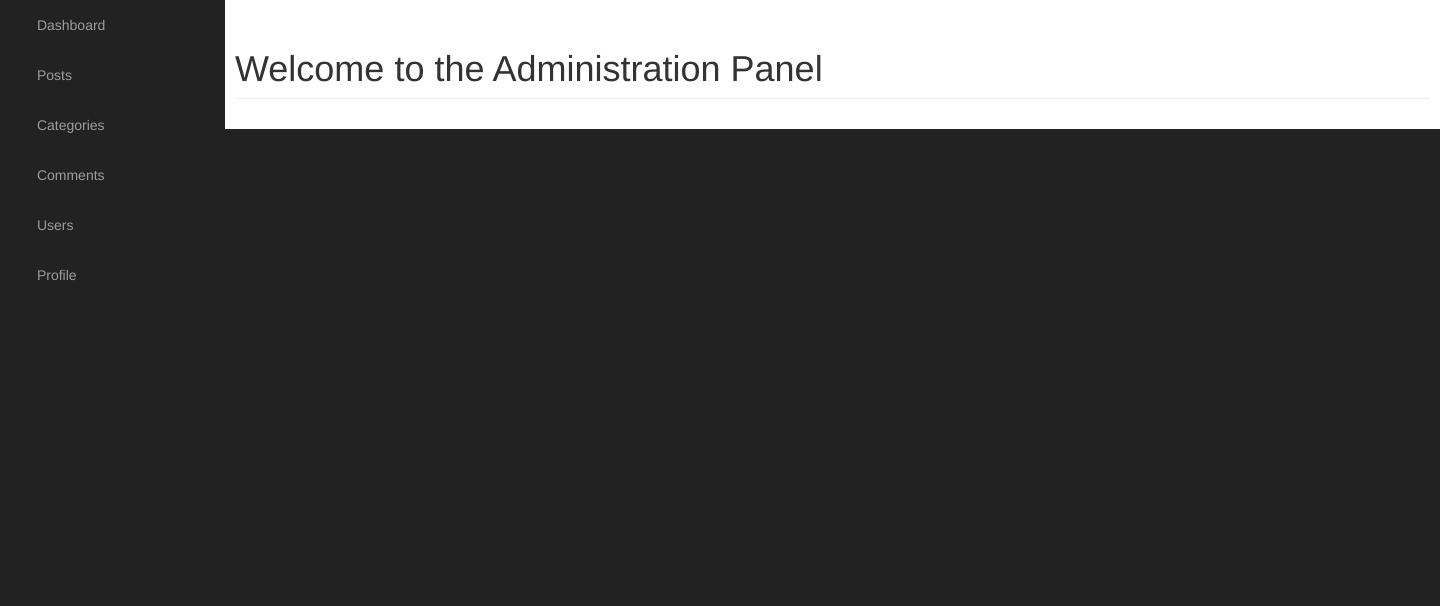
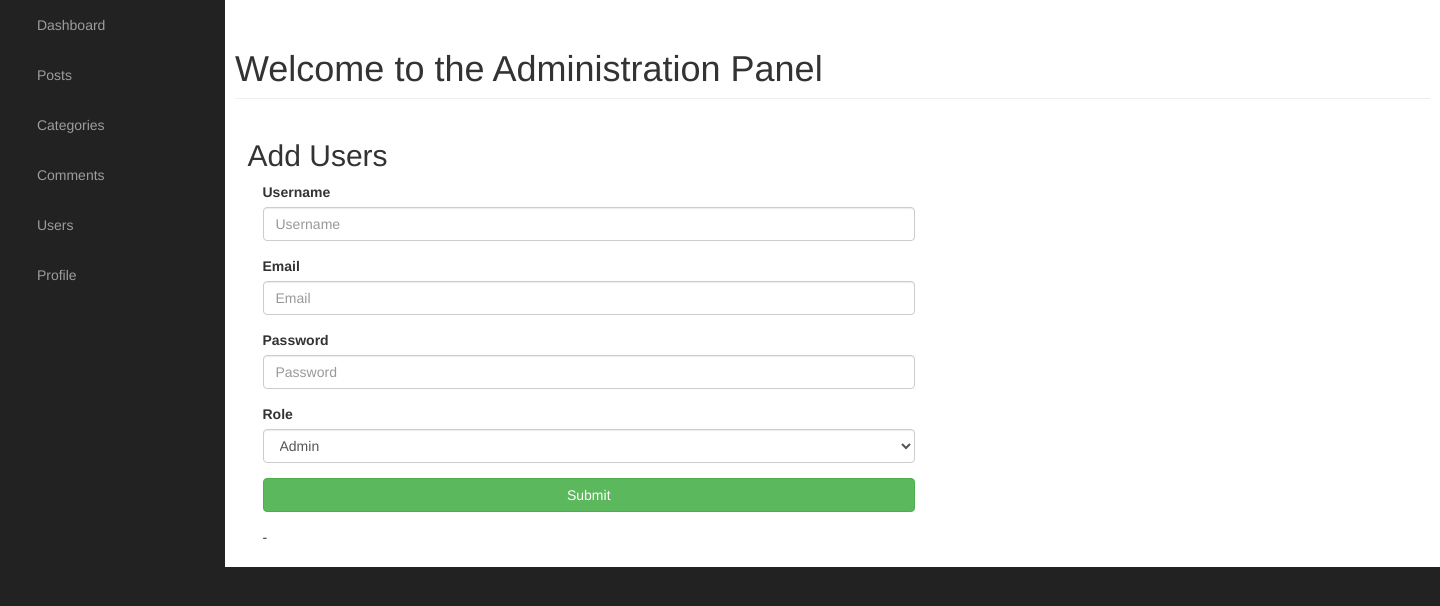
Before and after one commit to Alpheus-godswill1/blogging_system3, a PHP site: page /admin/users.php in a window 1440 px wide. Shown: the part 51-657 px from the top of the page. Run offline with PHP 8.4, Linux system fonts and the light colour scheme; the visitor is signed in with stand-in values (Sample User, id 1); data that the repository does not hold is empty; some libraries are stand-ins or nearby versions; some web fonts are replaced.

Commit message:
worked on the users.php file to include new users to the database

```diff
--- a/admin/includes/navigation.php
+++ b/admin/includes/navigation.php
@@ -57,10 +57,10 @@
                         <ul id="users" class="collapse">
                             <li>
 
-                                <a href="users.php">View All Users</a>
+                                <a href="users.php?rule=view_users">View All Users</a>
                             </li>
                             <li>
-                                <a href="users.php?rule=add_user">Add New Users</a>
+                                <a href="users.php">Add New Users</a>
                             </li>
 
                         </ul>
--- a/admin/users.php
+++ b/admin/users.php
@@ -16,24 +16,40 @@
 					<h1 class="page-header">
 						Welcome to the Administration Panel
 					</h1>
+				<div class="container">
+				<div class="row">
+				<h2>Add Users</h2>
+				<div class="col-sm-12 col-lg-7">
+					<form action="Validator/validate.php" method="post" id="form">
+					<div class="form-group">
+						<label for="">Username</label>
+						<input type="text" name="username" placeholder="Username" class="form-control" id="username">
+					</div>
+					<div class="form-group">
+						<label for="">Email</label>
+						<input type="text" name="email" placeholder="Email" class="form-control" id="email">
+					</div>
+					<div class="form-group">
+						<label for="">Password</label>
+						<input type="text" name="password" placeholder="Password" class="form-control" id="password">
+					</div>
+					<div class="form-group">
+						<label for="">Role</label>
+					<select  id="role" name="role" class="form-control">
+						<option value="Admin">Admin</option>
+						<option value="Editor">Editor</option>
+					</select>
+					</div>
+					<div class="form-group">
+						<input type="submit" name="submit" id="submit"  class="btn btn-success btn-block" style="width:100%">
+					</div>
+					<p id="msg">-</p>
+					</form>
+				</div>
+				</div>
+				</div>
 
-					<?php
-					if (isset($_GET['rule'])) {
-						global $connect;
-						$add_users = $_GET['rule'];
 
-						switch ($add_users) {
-							case 'add_user':
-								include "./includes/add_users.php";
-								break;
-
-							default:
-								include "./includes/view_users.php";
-								break;
-						}
-					}
-
-					?>
 </div>
 
 
@@ -58,7 +74,23 @@
 
 <!----- Our ajax call --->
 <script>
-
+$(document).ready(function(){
+	$("#form").submit(function(e){
+		let name = document.querySelector("#username").value,
+		  	email = document.querySelector("#email").value,
+		 	password = document.querySelector("#password").value,
+		 	role = document.querySelector("#role").value,
+		 	submit = document.querySelector("#submit").value;
+		$("#msg").load('./Validator/validate.php',{
+			username: name,
+			email:email,
+			password:password,
+			role:role,
+			submit:submit
+		});
+		e.preventDefault();
+	})
+});
 </script>
 </body>
 
```
Also changed, not shown: admin/Validator/validate.php (+37 -1 lines), admin/includes/add_users.php (deleted, +0 -37 lines).
